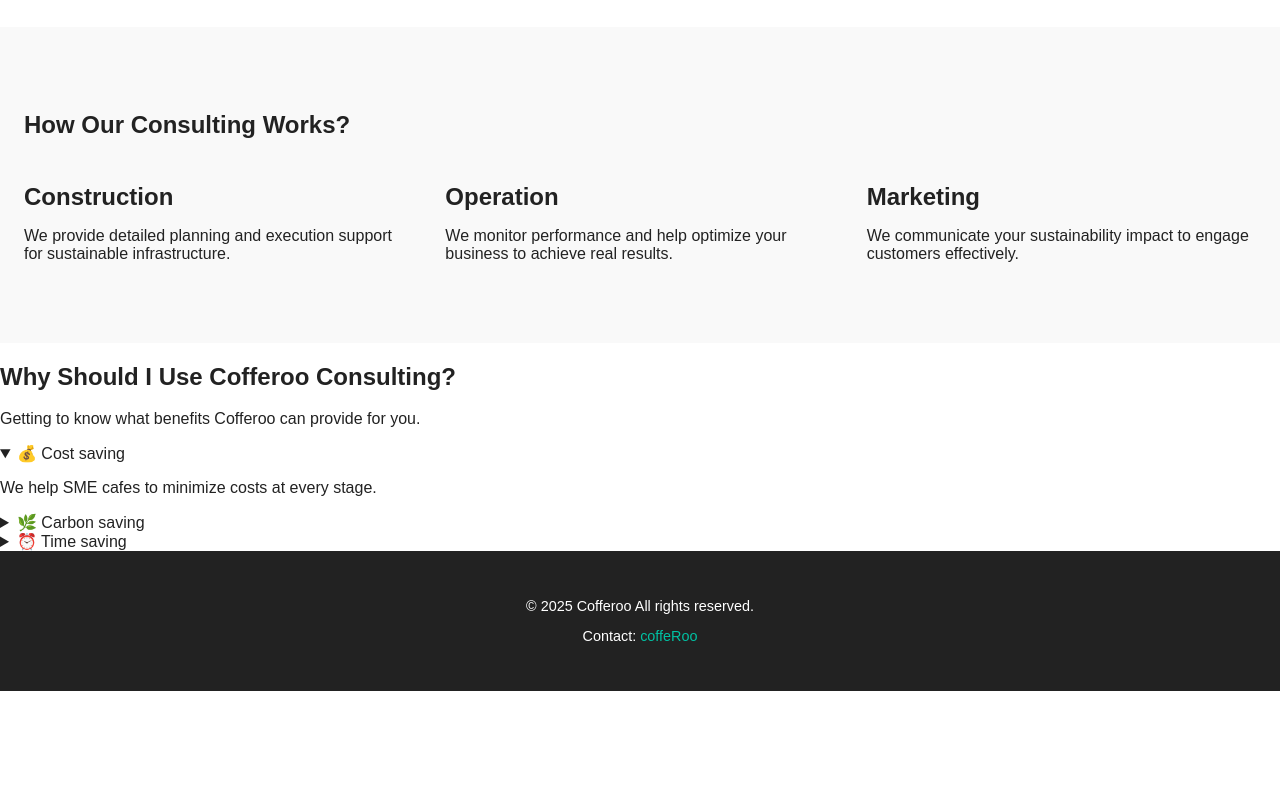
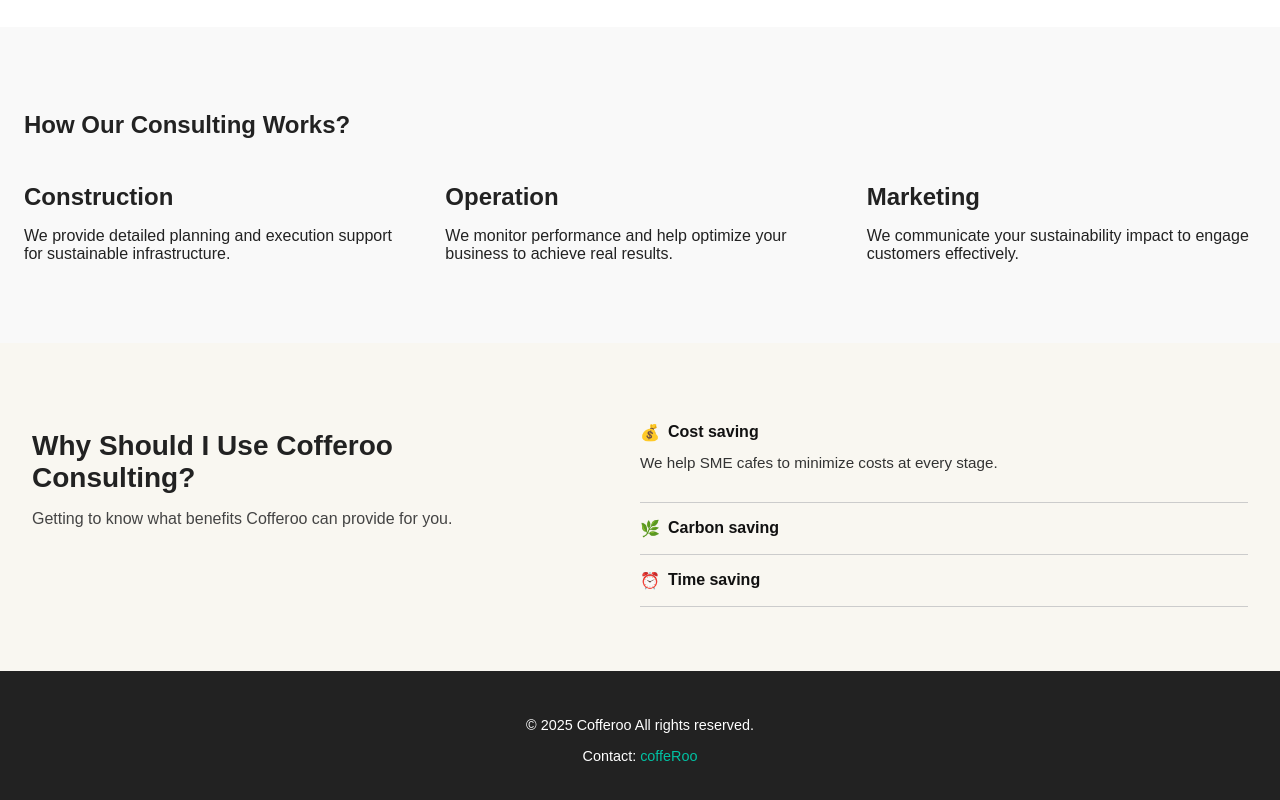
Before and after one commit to sunny-cho12/cofferoo, a React (Vite) app: page / in a window 1280 px wide. Shown: the part 978-1778 px from the top of the page. Before the commit the page ends 1669 px from the top, so only its background shows below. Built offline with nearby package versions, Linux system fonts and the light colour scheme.

Commit message:
Update style.css

```diff
--- a/style.css
+++ b/style.css
@@ -126,3 +126,74 @@
   color: #00c1a3;
   text-decoration: none;
 }
+
+/* 전체 레이아웃 */
+.qna-section {
+  display: flex;
+  justify-content: space-between;
+  align-items: flex-start;
+  gap: 3rem;
+  padding: 4rem 2rem;
+  background: #f9f7f1;
+}
+
+/* 왼쪽 소개 */
+.qna-intro {
+  flex: 1;
+  max-width: 40%;
+}
+
+.qna-intro h2 {
+  font-size: 1.75rem;
+  margin-bottom: 1rem;
+}
+
+.qna-intro p {
+  font-size: 1rem;
+  color: #444;
+}
+
+/* 오른쪽 Q&A 목록 */
+.qna-list {
+  flex: 1;
+  max-width: 50%;
+}
+
+/* details 태그 스타일 */
+.qna-list details {
+  border-bottom: 1px solid #ccc;
+  padding: 1rem 0;
+}
+
+.qna-list summary {
+  list-style: none;
+  cursor: pointer;
+  display: flex;
+  align-items: center;
+  gap: 0.5rem;
+  font-weight: 600;
+  color: #111;
+}
+
+.qna-list summary::marker {
+  display: none;
+}
+
+.qna-list p {
+  margin-top: 0.75rem;
+  color: #333;
+  font-size: 0.95rem;
+}
+
+/* 반응형 (모바일) */
+@media (max-width: 768px) {
+  .qna-section {
+    flex-direction: column;
+    gap: 2rem;
+  }
+
+  .qna-intro,
+  .qna-list {
+    max-width: 100%;
+  }
+}
```
